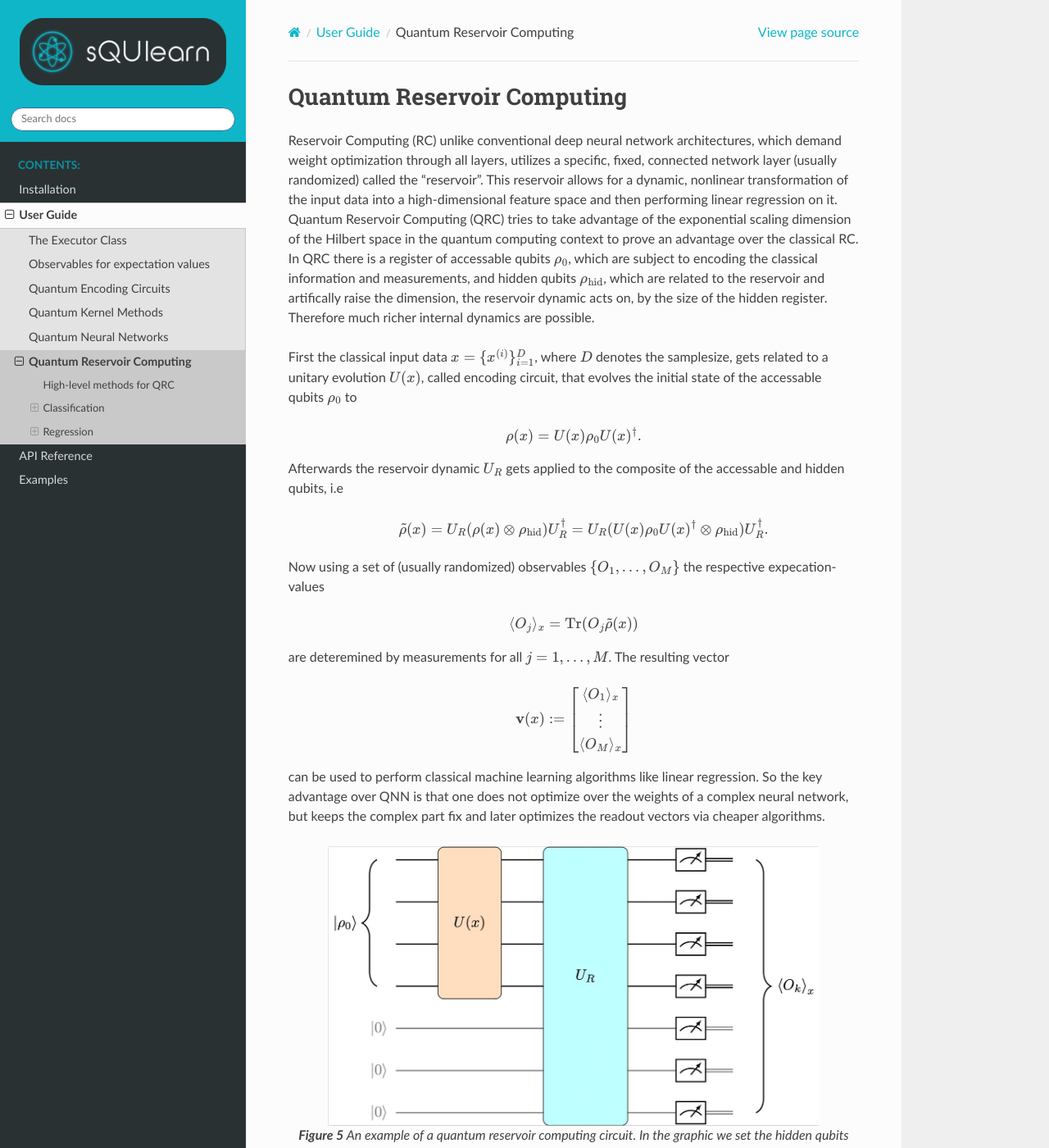
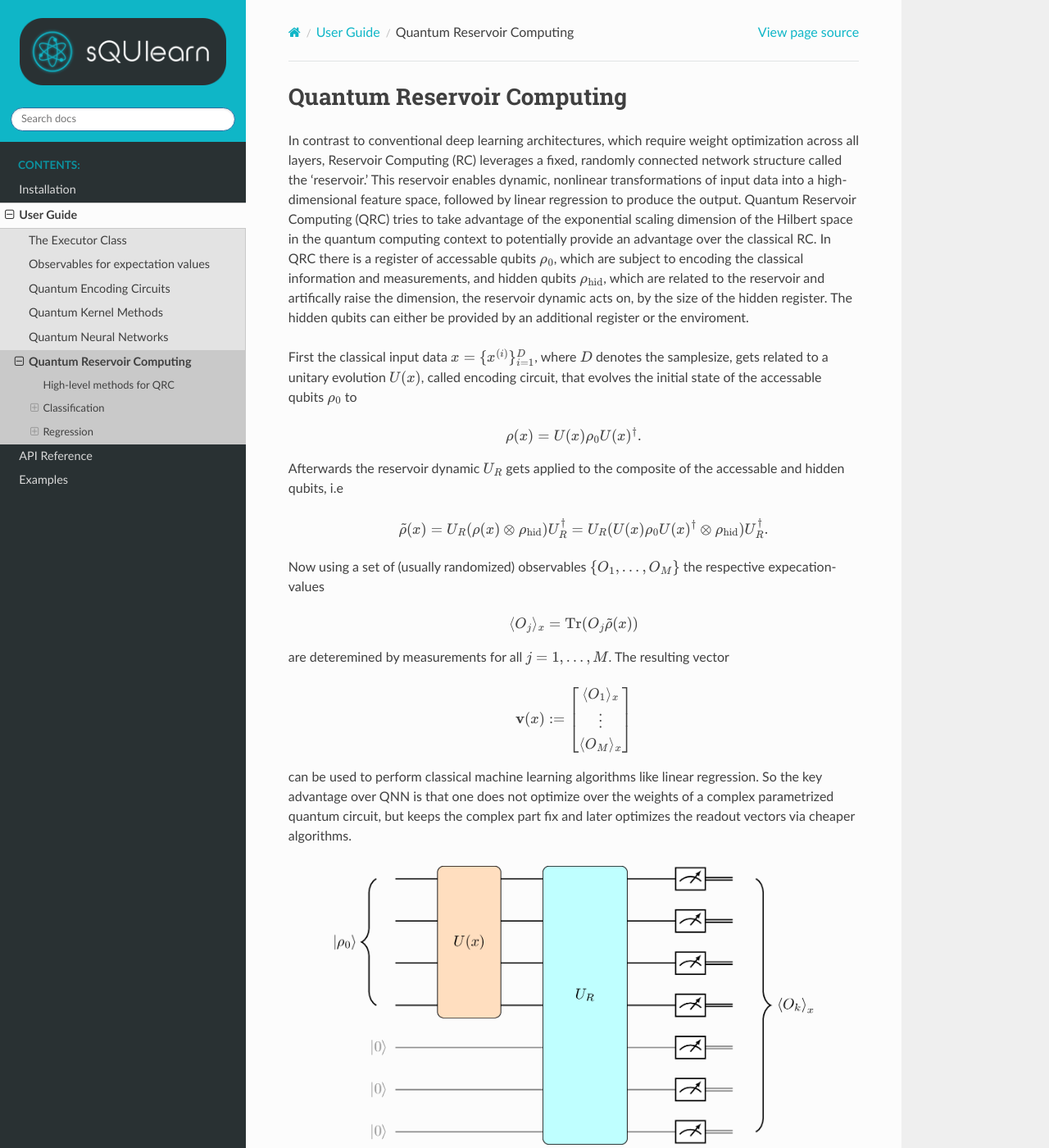
Before and after one commit to sQUlearn/squlearn, a Sphinx documentation site: the page built from docs/user_guide/quantum_reservoir_computing.rst, in a window 1280 px wide and 1400 px high. Shown: the whole window at 82% size. Built offline with Sphinx 7.4.7 and the Read the Docs theme 3.1.0, drawn with Linux system fonts in a browser that asks for light colours; pages that are not in the unit, such as notebooks, are missing from menus; some of the changed text lies outside the part shown.

Commit message:
QRC userguide: adjusted according to comments by David Kreplin on github

```diff
--- a/docs/user_guide/quantum_reservoir_computing.rst
+++ b/docs/user_guide/quantum_reservoir_computing.rst
@@ -6,15 +6,14 @@
 Quantum Reservoir Computing
 ===========================
 
-Reservoir Computing (RC) unlike conventional deep neural network architectures, which demand weight
-optimization through all layers, utilizes a specific, fixed, connected network layer (usually randomized)
-called the "reservoir". This reservoir allows for a dynamic, nonlinear transformation of the input data
-into a high-dimensional feature space and then performing linear regression on it. Quantum Reservoir Computing (QRC)
+In contrast to conventional deep learning architectures, which require weight optimization across all layers, Reservoir Computing (RC) leverages a fixed,
+randomly connected network structure called the 'reservoir.' This reservoir enables dynamic, nonlinear transformations of input data into a
+high-dimensional feature space, followed by linear regression to produce the output. Quantum Reservoir Computing (QRC)
 tries to take advantage of the exponential scaling dimension of the Hilbert space in the quantum computing context
-to prove an advantage over the classical RC. In QRC there is a register of accessable qubits :math:`\rho_0`, which are subject to
+to potentially provide an advantage over the classical RC. In QRC there is a register of accessable qubits :math:`\rho_0`, which are subject to
 encoding the classical information and measurements, and hidden qubits :math:`\rho_{\mathrm{hid}}`, which are related to the reservoir and
-artifically raise the dimension, the reservoir dynamic acts on, by the size of the hidden register. Therefore much richer
-internal dynamics are possible.
+artifically raise the dimension, the reservoir dynamic acts on, by the size of the hidden register. The hidden qubits can either be provided by an additional register
+or the enviroment.
 
 First the classical input data :math:`x=\lbrace x^{(i)}\rbrace_{i=1}^D`, where :math:`D` denotes the samplesize, gets related to a unitary
 evolution :math:`U(x)`, called encoding circuit, that evolves the initial state of the accessable qubits :math:`\rho_0` to
@@ -39,31 +38,32 @@ are deteremined by measurements for all :math:`j = 1 ,\ldots,M`. The resulting v
     \symbf{v}(x):= \begin{bmatrix}\langle O_1 \rangle_x\\\vdots\\\langle O_M \rangle_x\end{bmatrix}
 
 can be used to perform classical machine learning algorithms like linear regression. So the key advantage over QNN is
-that one does not optimize over the weights of a complex neural network, but keeps the complex part fix and later
+that one does not optimize over the weights of a complex parametrized quantum circuit, but keeps the complex part fix and later
 optimizes the readout vectors via cheaper algorithms.
 
 .. _figure 5:
-.. figure:: ../_static/qrc/QRC_user_guide.jpg
+.. figure:: ../_static/qrc/QRC_user_guide.png
     :alt: Quantum Reservoir Computing (QRC)
     :width: 600
     :align: center
 
-    **Figure 5** An example of a quantum reservoir computing circuit. In the graphic we set the hidden qubits :math:`\rho_{\mathrm{hid}}` as :math:`\ket{000}`.
+    **Figure 1** An example of a quantum reservoir computing circuit (see Ref. [1]). In the graphic we set the hidden qubits :math:`\rho_{\mathrm{hid}}` as :math:`\ket{000}`.
     The encoding circuit (orange) and the quantum reservoir (blue) evolve the initial accessable qubit register :math:`\ket{\rho_0}` and
     the composite of accessable and hidden qubits respectively. After the measurement with respect to the observable :math:`O_k` we can
     repeat with similar circuits for all the other observables and use the expectation values to do classical machine learning.
 
 
 
-Note that in sQUlearn there is no hidden qubit register. This yields that the reservoir gate :math:`U_R` only acts on accessable qubit register. This is no particular
-problem in the functionality of the algorithm but only sets some limitations to the possible reservoir dynamics.
+Note that in sQUlearn, there is no hidden qubit register available in the pre-configured encoding circuits. This can be constructed manually if needed, or if run on a
+quantum computer, it may be due to the (non-controllable) interaction with the surrounding bath.
 
 With the outputs of our QRC circuit we construct the so called readout vector
 
 .. math::
     \symbf{v}^*(x)= \symbf{w}^\top \symbf{v}(x) = \sum\limits^M_{j=1} \symrm{w}_j \cdot \langle O_j \rangle_x,
 
-where :math:`\symbf{w}^\top = (\symrm{w}_1, \ldots, \symrm{w}_M)`, and the task of classical maschine learning is to determine the best collection of weights :math:`\symrm{w}_j`.
+where :math:`\symbf{w}^\top = (\symrm{w}_1, \ldots, \symrm{w}_M)`, and the task of classical maschine learning is to determine the best collection of weights :math:`\symrm{w}_j`. This can
+be done, for example, using a pseudo inverse method.
 
 High-level methods for QRC
 ===========================
@@ -79,8 +79,8 @@ With sQUlearn it is possible to use QRC to do regression and classification task
    QRCClassifier
    QRCRegressor
 
-By passing either of both classes the keyword argument ``mlp`` (multi-layer perceptron classification model), ``linear`` (single layer perceptron) or
-``kernel`` (Support Vector Classifier with a RBF kernel) one can set the desired maschine learning model.
+By passing either of both classes a fitting keyword argument ``mlp`` (multi-layer perceptron model), ``linear`` (linear model or single layer perceptron for classification) or
+``kernel`` (support vector maschine) one can set the desired maschine learning model.
 We will now go step by step through the implementation of an example QRC for both methods with sQUlearn.
 
 Classification
@@ -176,8 +176,8 @@ Regression
 Setup
 -----
 
-Just like in the classifier example we start by encoding the classical data and reservoir with the :class:`_encoding_circuits` class.
-This time our choice is the :class:`~squlearn.encoding_circuit.HubregtsenEncodingCircuit` as our encoding circuit.
+Just like in the classifier example we start by encoding the classical data and reservoir with the :class:`_encoding_circuit` class.
+This time, we choose the :class:`~squlearn.encoding_circuit.HubregtsenEncodingCircuit` as our encoding circuit, again with randomly picked parameters.
 
 .. jupyter-execute::
 
@@ -247,9 +247,18 @@ Result
     plt.show()
 
 .. _figure 7:
-.. figure:: ../_static/qrc/regression_plot.jpg
+.. figure:: ../_static/qrc/qrc_regression_transparent.png
     :alt: Regression
     :width: 600
     :align: center
 
-    **Figure 7** The regression of our discrete data set fits the function locally with high precision.
+    **Figure 3** The regression of our discrete data set fits the function locally with high precision.
+
+
+.. rubric:: References
+
+_`[1]` Xiong, Weijie, et al. "On fundamental aspects of quantum extreme learning machines"
+`arXiv:2312.15124 <https://arxiv.org/abs/2312.15124>`_ (2023).
+
+_`[2]` Suzuki, Y., Gao, Q., Pradel, K.C. et al. "Natural quantum reservoir computing for temporal information processing"
+`Sci Rep 12, 1353 <https://doi.org/10.1038/s41598-022-05061-w>`_ (2022).
```
Also changed, not shown: other parts of docs/user_guide/quantum_reservoir_computing.rst (+2 -2 lines), docs/_static/qrc/QRC_user_guide.jpg (deleted), docs/_static/qrc/QRC_user_guide.png (added), docs/_static/qrc/classification_plot.jpg (deleted), docs/_static/qrc/qrc_classification_transparent.png (added), docs/_static/qrc/qrc_regression_transparent.png (added), docs/_static/qrc/regression_plot.jpg (deleted), 2 other files.
